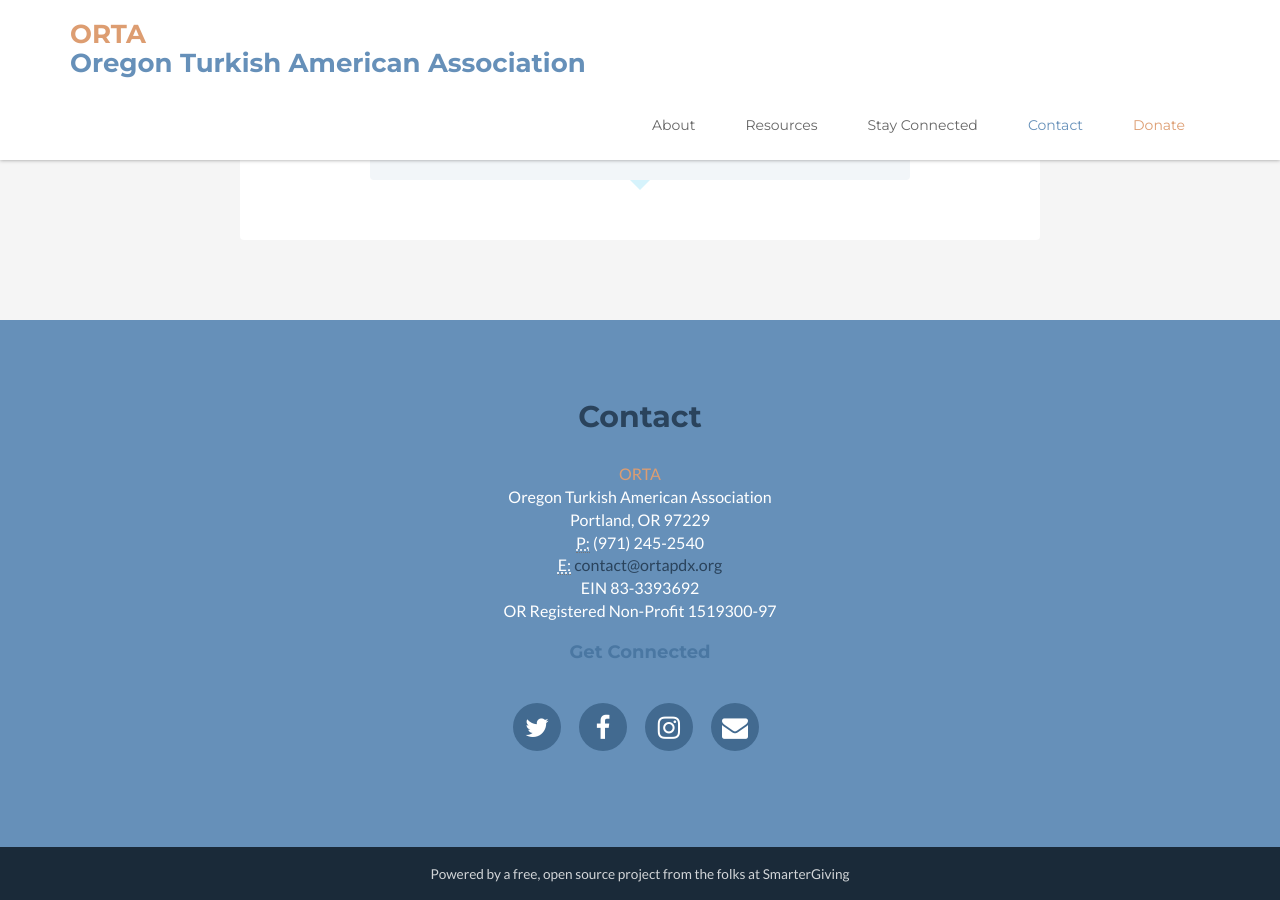
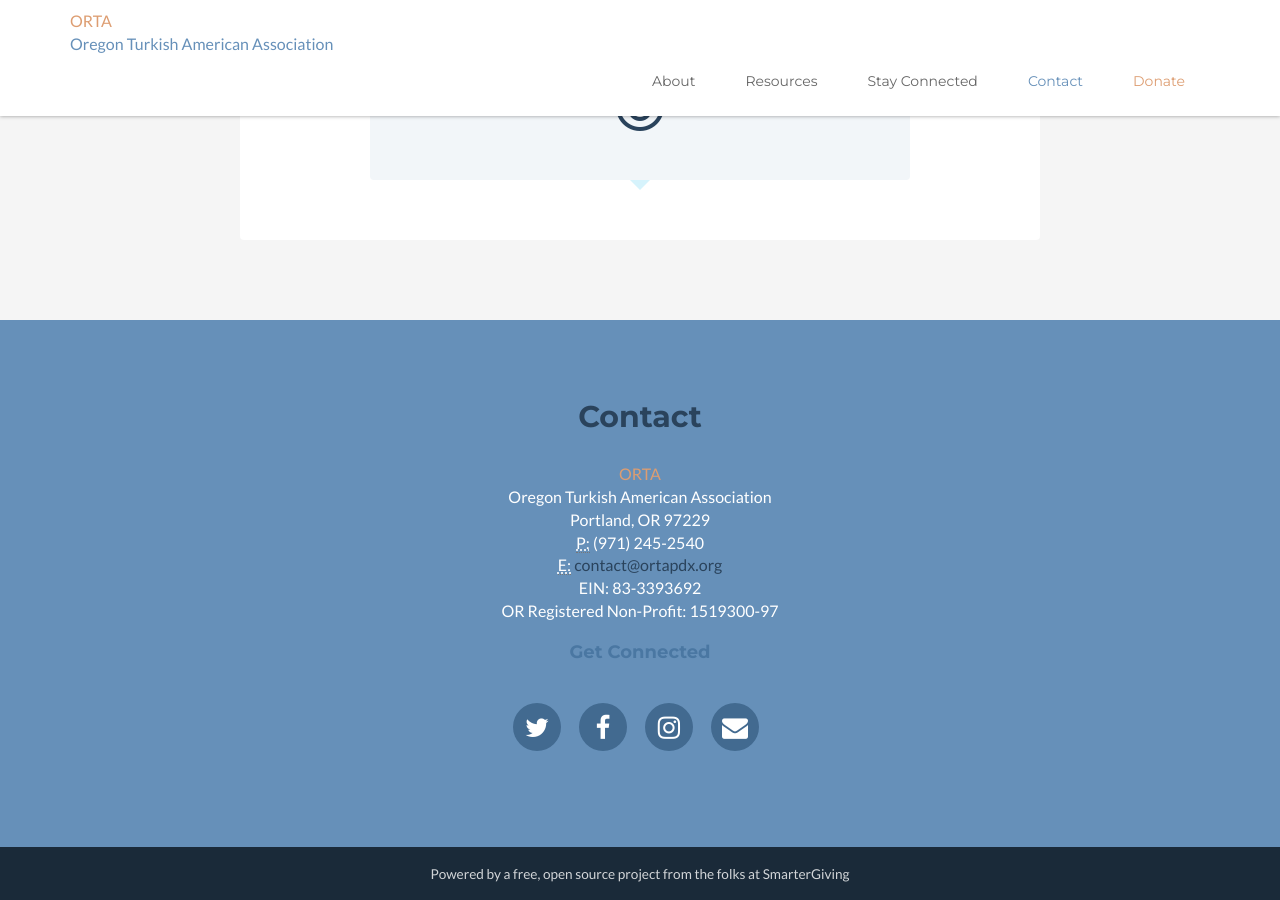
Before and after one commit to ortapdx/ortapdx.github.io, a Jekyll site: the page built from index.html, in a window 1280 px wide and 900 px high, scrolled down 2242 px. Built offline with Jekyll 4.4.1, drawn with Linux system fonts in a browser that asks for light colours; nearby versions of some CDN libraries; comment, search, counter and statistics services are not loaded.

Commit message:
Update index.html

```diff
--- a/index.html
+++ b/index.html
@@ -4,17 +4,16 @@ layout: default
 <!-- ******HEADER****** -->
 <header id="header" class="header">
   <div class="container">
-    <h1 class="logo">
+    <!-- <h1 class="logo"> -->
       <a href="/">
         <span class="logo-title highlight">{{ site.org_abbr }}</span><br>
         <span class="logo-title">{{ site.org_name }}</span>
       </a>
-    </h1><!--//logo-->
+    <!-- </h1><!--//logo-->
     <nav id="main-nav" class="main-nav navbar-right" role="navigation">
       <div class="navbar-header">
         <button class="navbar-toggle" type="button" data-toggle="collapse" data-target="#navbar-collapse">
           <span class="sr-only">Toggle navigation</span>
-          <span class="icon-bar"></span>
           <span class="icon-bar"></span>
           <span class="icon-bar"></span>
           <span class="icon-bar"></span>
```
Also changed, not shown: other parts of index.html (+2 -2 lines).
